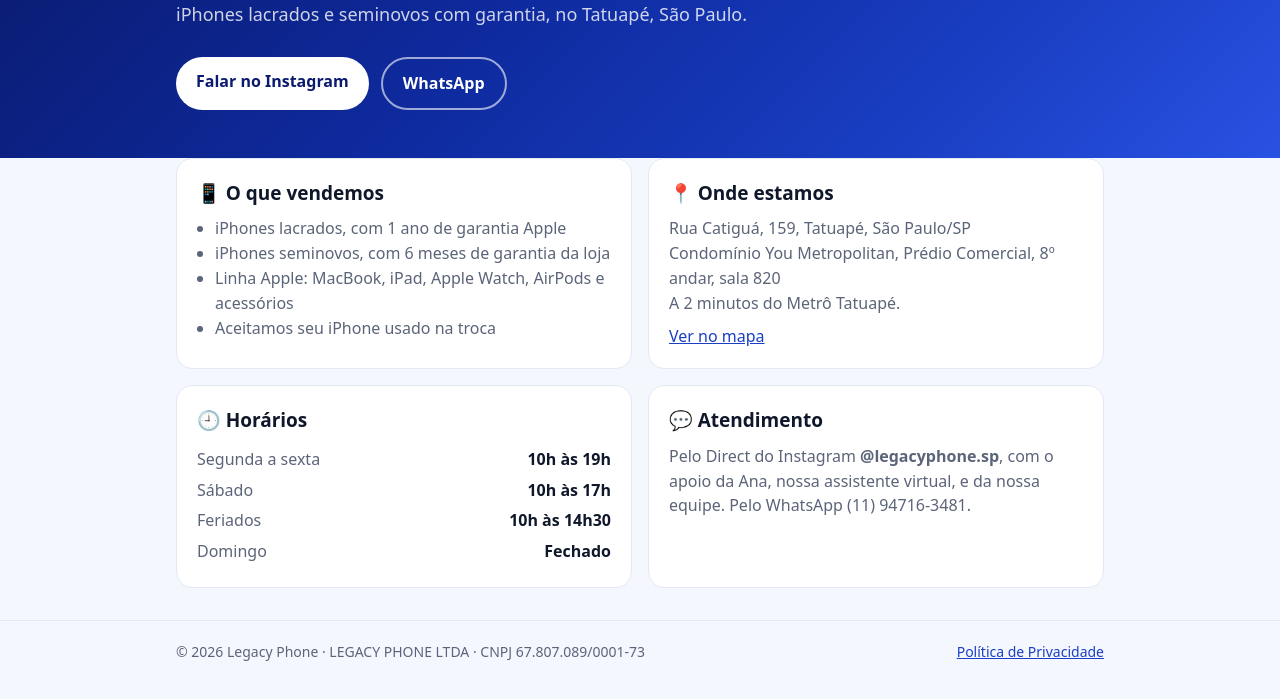
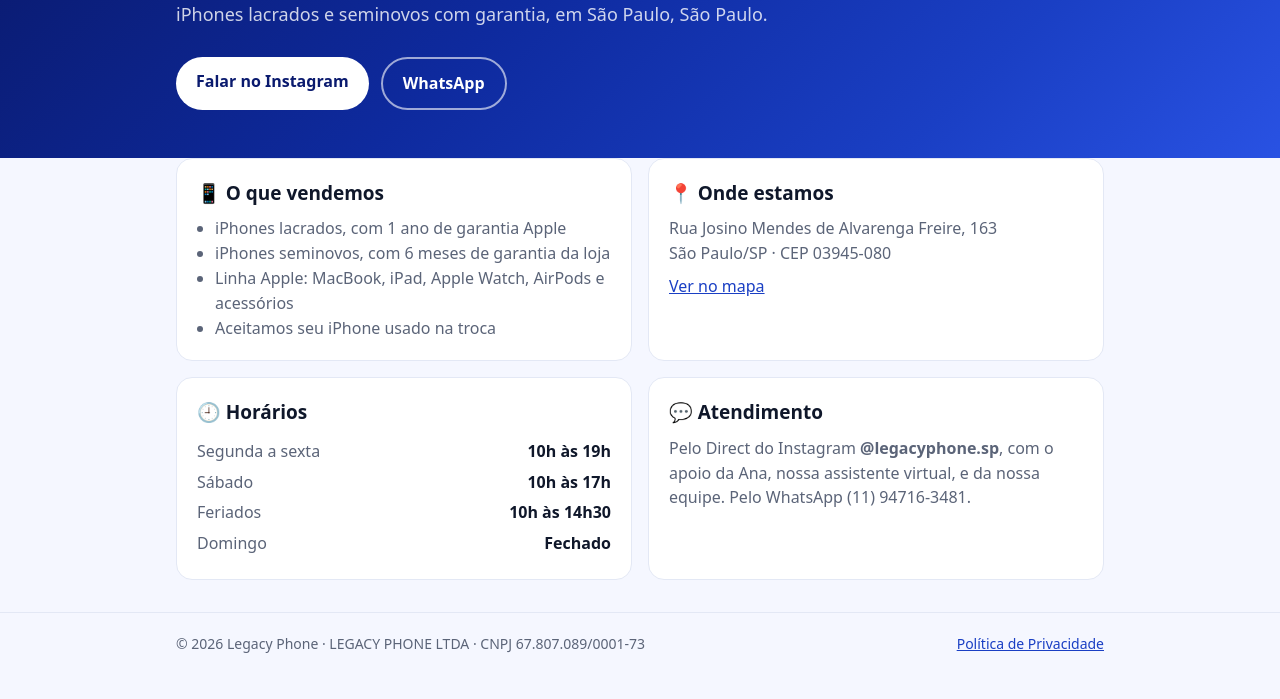
Before and after one commit to legacyphone/legacyphone, a plain HTML site: page site.html in a window 1280 px wide. Shown: the part 93-792 px from the top of the page. Drawn offline with Linux system fonts and the light colour scheme.

Commit message:
Add files via upload

```diff
--- a/site.html
+++ b/site.html
@@ -3,8 +3,8 @@
 <head>
   <meta charset="utf-8">
   <meta name="viewport" content="width=device-width, initial-scale=1">
-  <title>Legacy Phone · iPhones novos e seminovos no Tatuapé</title>
-  <meta name="description" content="Legacy Phone: iPhones lacrados e seminovos com garantia, troca do seu aparelho e atendimento no Tatuapé, São Paulo.">
+  <title>Legacy Phone · iPhones novos e seminovos em São Paulo</title>
+  <meta name="description" content="Legacy Phone: iPhones lacrados e seminovos com garantia, troca do seu aparelho e atendimento em São Paulo, São Paulo.">
   <style>
     :root{--brand:#1a3fc4;--escuro:#0a1a6e;--ink:#0f172a;--muted:#5b6478;--line:#e3e8f5;--fundo:#f5f7ff}
     *{box-sizing:border-box}
@@ -39,7 +39,7 @@
 
         <div>
           <h1>Legacy Phone</h1>
-          <p class="sub">iPhones lacrados e seminovos com garantia, no Tatuapé, São Paulo.</p>
+          <p class="sub">iPhones lacrados e seminovos com garantia, em São Paulo, São Paulo.</p>
         </div>
       </div>
       <div class="botoes">
@@ -62,8 +62,8 @@
       </section>
       <section class="card">
         <h2>📍 Onde estamos</h2>
-        <p>Rua Catiguá, 159, Tatuapé, São Paulo/SP<br>Condomínio You Metropolitan, Prédio Comercial, 8º andar, sala 820<br>A 2 minutos do Metrô Tatuapé.</p>
-        <p style="margin-top:8px"><a href="https://maps.google.com/?q=Rua+Catigu%C3%A1,+159,+Tatuap%C3%A9,+S%C3%A3o+Paulo" target="_blank" rel="noopener">Ver no mapa</a></p>
+        <p>Rua Josino Mendes de Alvarenga Freire, 163<br>São Paulo/SP · CEP 03945-080</p>
+        <p style="margin-top:8px"><a href="https://maps.google.com/?q=Rua+Josino+Mendes+de+Alvarenga+Freire,+163,+S%C3%A3o+Paulo,+03945-080" target="_blank" rel="noopener">Ver no mapa</a></p>
       </section>
       <section class="card">
         <h2>🕘 Horários</h2>
```
Also changed, not shown: privacidade.html (+1 -1 lines).
